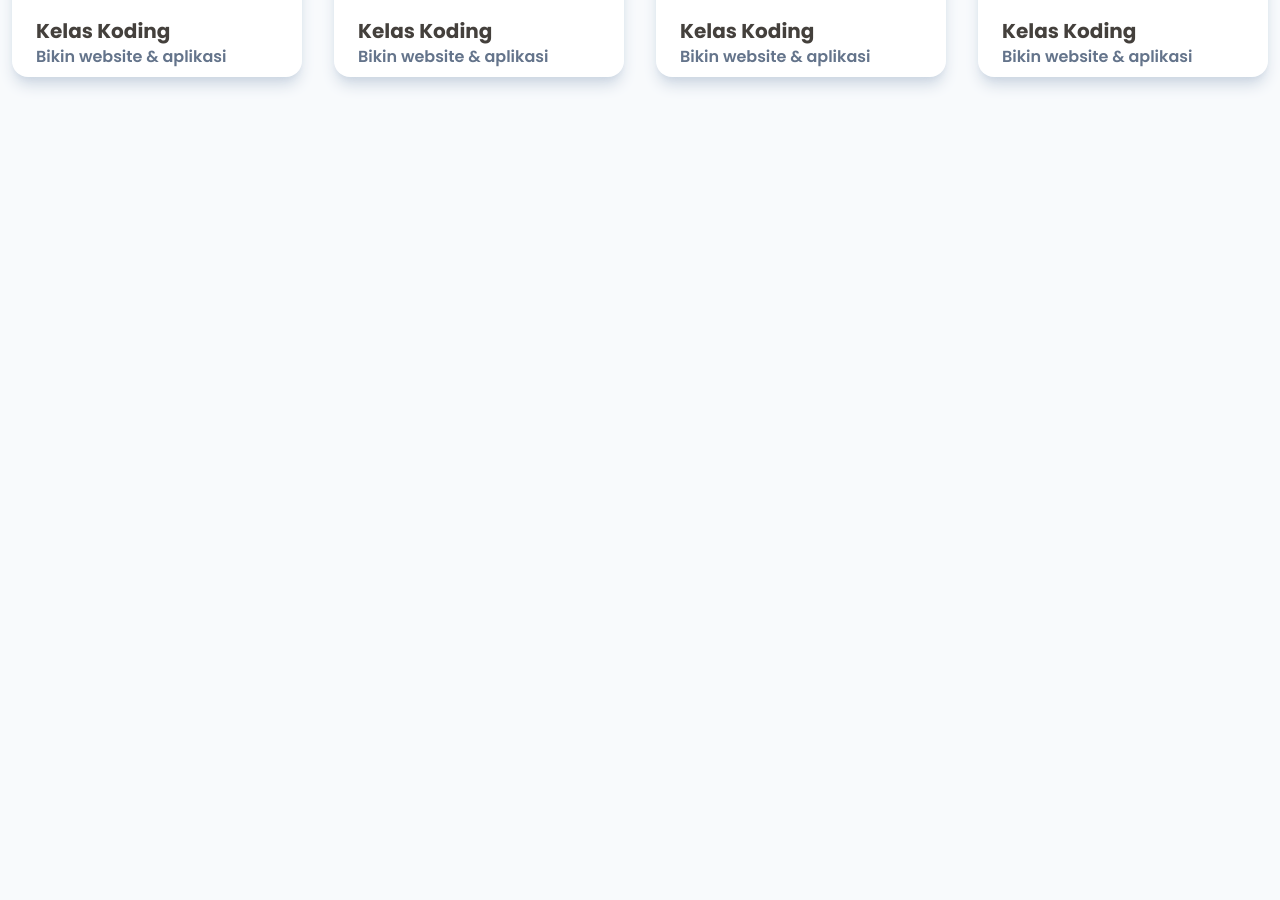
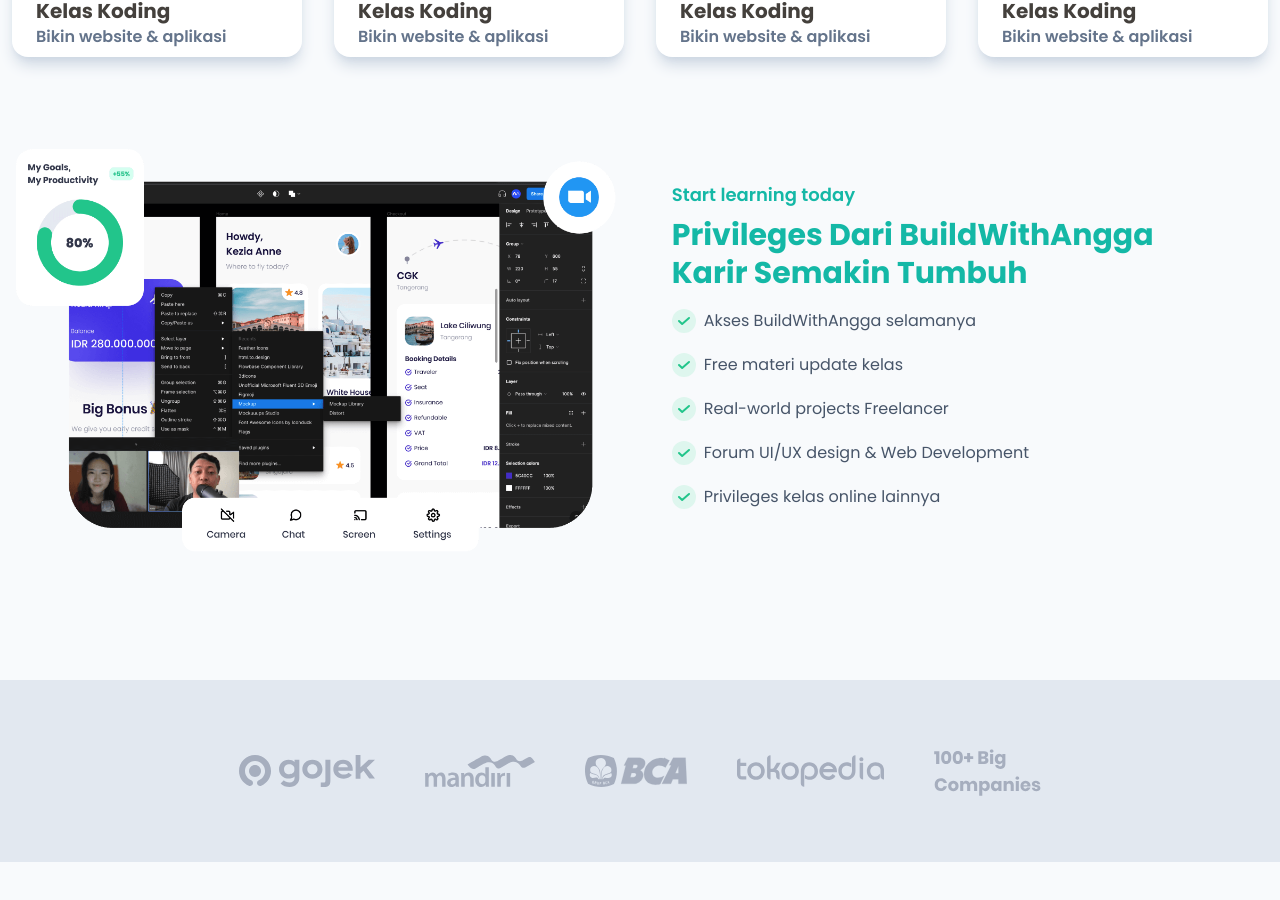
Before and after one commit to Meyzan16/elearning-ts-client, a Next.js app: page / in a window 1280 px wide. Shown: the part 1282-2182 px from the top of the page. Before the commit the page ends 1451 px from the top, so only its background shows below. Built offline with nearby package versions, Linux system fonts and the light colour scheme.

Commit message:
create components benefit

```diff
--- a/app/components/homepage/Benefit.tsx
+++ b/app/components/homepage/Benefit.tsx
@@ -0,0 +1,84 @@
+import Image from "next/image";
+import React from "react";
+
+type Props = {};
+
+const Benefit = (props: Props) => {
+  return (
+    <div className="pb-16 h-full ">
+      <div className=" xl:max-w-screen-1300px mx-auto w-full  ">
+        <div className="w-full px-4  lg:flex mx-auto">
+
+          <div className=" w-full lg:flex lg:justify-center lg:items-center xl:w-1/2 lg:mr-12 ">
+            <Image
+              src={require("../../../public/assets/benefit.png")}
+              alt=""
+              className="object-contain xl:max-w-2xl  md:max-w-xl  w-full mx-auto h-[auto]"
+            />
+          </div>
+
+          <div className=" mt-8 w-full lg:mx-auto lg:items-center-center xl:w-1/2 lg:px-2 ">
+            <div className="text-primary font-Poppins text-lg font-semibold">
+              Start learning today
+            </div>
+            <div className="xl:text-3xl lg:text-xl text-2xl text-primary font-Poppins pt-2 font-bold leading-10 ">
+              Privileges Dari BuildWithAngga
+              <span className="block mt-[2px]">Karir Semakin Tumbuh</span>
+            </div>
+            <div className="pt-4">
+              <div className="flex justify-start items-center gap-2">
+                <Image
+                  src={require("../../../public/assets/ic_check.svg")}
+                  alt="ischeck"
+                />
+                <p className="font-Poppins leading-7 text-slate-600">
+                  Akses BuildWithAngga selamanya
+                </p>
+              </div>
+
+              <div className="flex justify-start items-center gap-2 mt-4">
+                <Image
+                  src={require("../../../public/assets/ic_check.svg")}
+                  alt="ischeck"
+                />
+                <p className="font-Poppins leading-7 text-slate-600">
+                  Free materi update kelas
+                </p>
+              </div>
+              <div className="flex justify-start items-center gap-2 mt-4">
+                <Image
+                  src={require("../../../public/assets/ic_check.svg")}
+                  alt="ischeck"
+                />
+                <p className="font-Poppins leading-7 text-slate-600">
+                  Real-world projects Freelancer
+                </p>
+              </div>
+              <div className="flex justify-start items-center gap-2 mt-4">
+                <Image
+                  src={require("../../../public/assets/ic_check.svg")}
+                  alt="ischeck"
+                />
+                <p className="font-Poppins leading-7 text-slate-600">
+                  Forum UI/UX design & Web Development
+                </p>
+              </div>
+              <div className="flex justify-start items-center gap-2 mt-4">
+                <Image
+                  src={require("../../../public/assets/ic_check.svg")}
+                  alt="ischeck"
+                />
+                <p className="font-Poppins leading-7 text-slate-600">
+                  Privileges kelas online lainnya
+                </p>
+              </div>
+            </div>
+          </div>
+
+        </div>
+      </div>
+    </div>
+  );
+};
+
+export default Benefit;
--- a/app/components/homepage/Hero.tsx
+++ b/app/components/homepage/Hero.tsx
@@ -12,7 +12,7 @@
         <div className="xl:mr-auto xl:place-self-center lg:col-span-5 lg:text-left md:px-8 ">
           <h1
             className="font-Poppins text-primary max-w-2xl mb-6 font-extrabold
-          leading-relaxed text-5xl lg:text-4xl xl:text-5xl items-center "
+          leading-relaxed text-3xl md:text-5xl lg:text-4xl xl:text-5xl items-center "
           >
             Your Dream Career
             <span
@@ -22,7 +22,7 @@
             </span>
           </h1>
 
-          <p className="max-w-2xl mb-6 font-light text-gray-500 lg:mb-8 md:text-lg lg:text-xl leading-relaxed font-Poppins">
+          <p className="max-w-2xl mb-6 font-light text-gray-500 lg:mb-8 text-sm md:text-lg lg:text-xl leading-relaxed font-Poppins">
             BuildRunLearning menyediakan kelas UI/UX design, Web Development,
             dan Freelancer untuk pemula.
           </p>
@@ -43,8 +43,8 @@
             >
               Alur Belajar
             </button>
+          </div>
 
-          </div>
         </div>
 
         <div  data-aos="zoom-in" data-aos-duration="1200" className="hidden lg:col-span-7 lg:flex justify-end">
--- a/app/components/homepage/MenuKelas.tsx
+++ b/app/components/homepage/MenuKelas.tsx
@@ -10,7 +10,7 @@
           <div className="text-primary font-Poppins text-lg font-semibold">
             Start learning today
           </div>
-          <div className="text-4xl text-primary font-Poppins pt-2 font-bold leading-relaxed ">
+          <div className="text-3xl text-primary font-Poppins pt-2 font-bold leading-relaxed ">
             Kelas Online Design,
             <span className="block mt-[2px]">Development, dan Freelancer</span>
           </div>
--- a/app/page.tsx
+++ b/app/page.tsx
@@ -5,6 +5,7 @@
 import Hero from './components/homepage/Hero';
 import Corporate from './components/homepage/Corporate';
 import MenuKelas from './components/homepage/MenuKelas';
+import Benefit from './components/homepage/Benefit';
 
 interface Props {}
 
@@ -27,6 +28,8 @@
       <Hero />
       <Corporate />
       <MenuKelas />
+      <Benefit/>
+      <Corporate />
 
     </div>
   )
```
Also changed, not shown: public/assets/ic_check.svg (added).
